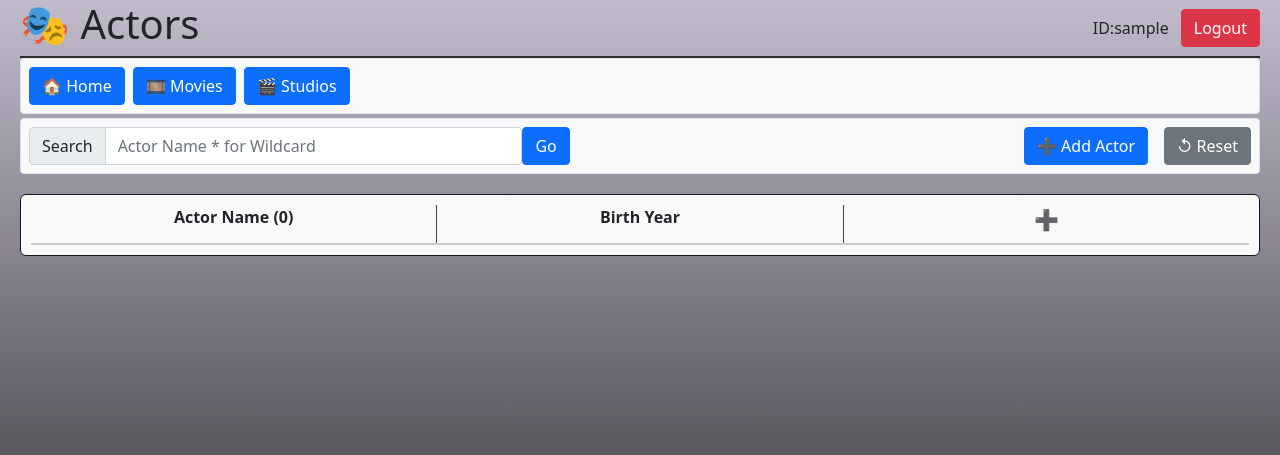
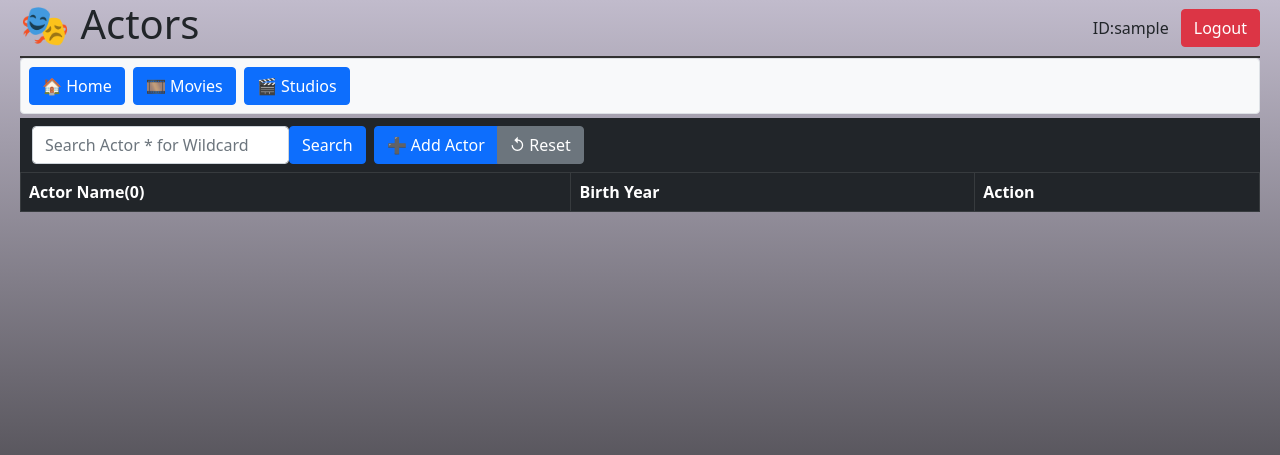
Before and after one commit to b709709/moviesdb, a Flask app: page /actor?svc=services.dbproc&func=get_actors in a window 1280 px wide. Shown: the top 455 px of the page. Run offline with Flask 3, Linux system fonts and the light colour scheme; the visitor is signed in with stand-in values (Sample User, id 1); lists and menus that the app fills with data are empty; some libraries are stand-ins or nearby versions.

Commit message:
converted the actor page to use the bootstrap table

```diff
--- a/static/css/global.css
+++ b/static/css/global.css
@@ -199,3 +199,13 @@ div.movie-poster {
 
 body {background: #0C0C0C;
         background: linear-gradient(0deg, #0C0C0C 0%, #C1BBCC 100%); }
+
+.navbar-nav .nav-item form {
+    margin: 0;
+    padding: 0;
+}
+
+.navbar-nav .nav-item {
+    padding-top: 0;
+    padding-bottom: 0;
+}
--- a/templates/actors.html
+++ b/templates/actors.html
@@ -24,65 +24,82 @@
            <a class="btn btn-primary btn-space me-2 mb-1 mb-sm-1 mb-md-0" href="/studios?svc=services.dbproc&func=get_studios">🎬
              <span class="d-none d-sm-inline">Studios</span></a>
 
-           <!--
-           <a class="btn btn-primary btn-space me-2 mb-1 mb-sm-1 mb-md-0" href="/dashboard">Home</a>
-           <a class="btn btn-primary btn-space me-2 mb-1 mb-sm-1 mb-md-0" href="/movies">Movies</a>
-           <a class="btn btn-primary btn-space me-2 mb-1 mb-sm-1 mb-md-0" href="/studios">Studios</a>
-           -->
+
          </div>
         </div>
 
-        <!-- TOOLBAR START -->
-         <div class="d-flex flex-column flex-md-row align-items-start align-items-md-center gap-2 mb-2 p-2 bg-light border rounded">
+        <!--bootstrap navbar BEGIN -->
 
-            <form class="d-flex flex-grow-1 m-0" method="GET" action="/actor?svc=services.dbproc&func=get_actors">
-                <input type="hidden" name="svc" value="services.dbproc"> <!-- needed for query string -->
+        <nav class="navbar navbar-expand-md navbar-dark bg-dark">
+            <div class="container-fluid">
+             <button class="navbar-toggler" type="button" data-bs-toggle="collapse" data-bs-target="#navbarSupportedContent">
+               <span class="navbar-toggler-icon"></span>
+             </button>
+
+             <div class="collapse navbar-collapse" id="navbarSupportedContent">
+                <ul class="navbar-nav me-auto mb-0 mb-lg-0">
+                    <li class="nav-item">
+
+                        <form class="d-flex align-items-center" method="GET" action="/actor?svc=services.dbproc&func=get_actors">
+                            <input type="hidden" name="svc" value="services.dbproc">
                             <input type="hidden" name="func" value="get_actors">
 
-                <div class="input-group w-100">
-                    <span class="input-group-text">Search</span>
-                    <input type="text" id="searchInput" name="searchInput" class="form-control" placeholder="Actor Name * for Wildcard">
-                </div>
-                <div class="input-group w-100">
-                    <button  type="submit" class="btn btn-primary" id="searchButton">Go</button>
-                </div>
+                            <input id="searchInput" name="searchInput"
+                                    placeholder="Search Actor * for Wildcard"
+                                    type="search" class="form-control me-0">
+                            <button class="btn btn-primary me-2" type="submit" id="searchButton">Search</button>
+
                         </form>
 
-            <div class="d-flex gap-2">
-                <button class="btn btn-primary me-2" data-bs-toggle="modal" data-bs-target="#addModal">➕
+                    </li>
+
+                    <li class="nav-item">
+                        <div class="btn-group me-2">
+                            <button class="btn btn-primary" data-bs-toggle="modal" data-bs-target="#addModal">➕
                                 <span class="d-none d-sm-inline">Add Actor</span></button>
-                <a href="/actor?svc=services.dbproc&func=get_actors" class="btn btn-secondary" id="resetview">↺
+                            <a type="button" href="/actor?svc=services.dbproc&func=get_actors" class="btn btn-secondary" id="resetview">↺
                             <span class="d-none d-sm-inline">Reset</span></a>
                         </div>
+                    </li>
 
+                </ul>
              </div>
-        <!-- TOOLBAR END -->
+            </div>
+        </nav>
 
-        <div class="actor-list">
-            <div class="actor-row-header">
-                <div><a>Actor Name ({{recordcount}})</a></div>
-                <div><a>Birth Year</a></div>
-                <div><span titla="Add New Actor" class="add-icon" data-bs-toggle="modal" data-bs-target="#addModal">➕</span></div>
-            </div>
-
+        <!--bootstrap navbar END -->
+        <!--bootstrap sticky table BEGIN -->
+        <div style="max-height:80%; overflow-y:auto;">
+            <table class="table table-hover table-responsive table-secondary table-striped table-hover table-bordered ">
+                <thead class="sticky-top table-dark">
+                    <tr>
+                        <th>Actor Name({{recordcount}})</th>
+                        <th>Birth Year</th>
+                        <th>Action</th>
+                    </tr>
+                </thead>
+                <tbody id="tablebody">
                     {% for datarow in data %}
-            <div class="actor-row" id="actor-{{datarow.id}}">
-                <div class="actor-name">{{datarow.name}}</div>
-                <div class="actor-year text-center">{{datarow.birthyear}}</div>
-                <div class="actions">
+                     <tr class="table-row" id="actor-{{datarow.id}}">
+                        <td class="actor-name" style="width:50%" >{{datarow.name}}</td>
+                        <td class="actor-year" style="width:15%" >{{datarow.birthyear}}</td>
+                        <td class="actions" style="width:35%">
                             <span title="Edit Current Record" class="edit-icon btnEdit" data-bs-toggle="modal" data-bs-target="#editModal"
                             data-actorid = "{{datarow.id}}"
                             data-actorname = "{{datarow.name}}"
                             data-birthyear = "{{datarow.birthyear}}"
                             onclick="openEditModal(this)"
                             >✏️</span>
-                        <span data-actorid = "{{datarow.id}}" id="btnDelete" title="Delete Current Record" class="delete-icon btnDelete">
+                            <span data-actorid = "{{datarow.id}}" title="Delete Current Record" class="delete-icon btnDelete">
                             🗑️
                             </span>
+                        </td>
+                     </tr>
+                    {%endfor%}
+                </tbody>
+            </table>
         </div>
-                </div>
-            {% endfor %}
-        </div>
+        <!-- bootstrap sticky table end -->
 
         <div id="alertPlaceholder"></div>
         <div id="toastContainer" class="toast-container position-fixed bottom-0 end-0 p-3"></div>
@@ -145,14 +162,6 @@
          </div> <!--modal dialog-->
         </div> <!--addModal container-->
 
-        <!-- TEST DATABLOCK
-        <button class="btn btn-primary" id="btntestapi">Test API</button>
-        <ul>
-        {% for datarow in data %}
-            <li>{{ datarow.name }} - {{ datarow.birthyear }}</li>
-        {% endfor %}
-        </ul>
-        -->
 
     <script>
         function openEditModal(ele){
@@ -285,17 +294,17 @@
              //need to close the modal dialog box and reset the values
         }
         function addActorToGrid(actordata){
-            console.log(actordata);
-            console.log(actordata.name);
-            const row = document.createElement("div");
-            row.className = "actor-row";
+
+            const row = document.createElement("tr");
+            row.className = "table-row";
             row.id = "actor-" + actordata["data"]["id"];
+            row.style = "width:50%";
 
 
             row.innerHTML = `
-                <div class="actor-name">${actordata["data"]["name"]}</div>
-                <div class="actor-year">${actordata["data"]["birthyear"]}</div>
-                <div class="actions">
+                <td class="actor-name">${actordata["data"]["name"]}</td>
+                <td class="actor-year">${actordata["data"]["birthyear"]}</td>
+                <td class="actions">
                    <span data-actorid="${actordata["data"]["id"]}"
                          data-birthyear="${actordata["data"]["birthyear"]}"
                          data-actorname="${actordata["data"]["name"]}"
@@ -305,9 +314,9 @@
                       onclick="">✏️</span>
                    <span data-actorid="${actordata["data"]["id"]}"  class="delete-icon btnDelete"
                       >🗑️</span>
-                </div>
+                </td>
             `;
-            document.querySelector(".actor-list").appendChild(row);
+            document.querySelector("#tablebody").appendChild(row);
         }
 
         $(document).on("click",".btnDelete", async function() {
@@ -344,55 +353,14 @@
             }
             }); //onclick for dynamic buttons
 
-        /*
-        document.getElementById("btnDelete").onclick = async function(){
-             const elementid = "actor-" + this.dataset.actorid;
-             const myrow = document.getElementById(elementid)
 
-             const response = await fetch("/api/actor?svc=api.actor&func=deleteActor",
-                {
-                    method:"POST",
-                    headers:{"Content-Type":"application/json"},
-                    body: JSON.stringify({actorid:this.dataset.actorid})
-                });
-
-
-            const responsedata = await response.json();
-            if (response.ok) {
-
-                myrow.remove();
-                if (responsedata.status == true) { sstatus = "success";  }
-                else { sstatus = "danger"; }
-                showAlert(responsedata.msg,sstatus);
-            }
-            else {
-                sstatus = "danger";
-                showAlert(reponsedata.msg,sstatus);
-            }
-        }
-        */
         function deleteRow(irowid,ele) {
              const elementid = "actor-" + irowid.toString();
              const myrow = document.getElementById(elementid);
              myrow.remove();
 
         }
-        /*
-        document.getElementById("btntestapi").onclick = async function(){
-            const response = await fetch("/api/testapi?svc=api.apitest&func=api_test",
-                {
-                    method:"POST",
-                    headers:{"Content-Type":"application/json"},
-                    body : JSON.stringify({var1:"GOOFY",var2:"DONALD",var3:"MICKEY"})
-                }
-            );
-            const actordata = await response.json();
 
-            if (response.ok) {
-               alert(actordata.msg);
-            }
-        }
-        */
     </script>
 
 
--- a/templates/studios.html
+++ b/templates/studios.html
@@ -21,11 +21,7 @@
            <a class="btn btn-primary btn-space me-2 mb-1 mb-sm-1 mb-md-0" href="/studios?svc=services.dbproc&func=get_movies">
             🎞️<span class="d-none d-sm-inline">Movies</span></a>
 
-           <!--
-           <a class="btn btn-primary btn-space me-2 mb-1 mb-sm-1 mb-md-0" href="/dashboard">Home</a>
-           <a class="btn btn-primary btn-space me-2 mb-1 mb-sm-1 mb-md-0" href="/actors">Actors</a>
-           <a class="btn btn-primary btn-space me-2 mb-1 mb-sm-1 mb-md-0" href="/movies">Movies</a>
-           -->
+
          </div>
         </div>
 
```
Lines whose indentation alone changed are shown as unchanged.
